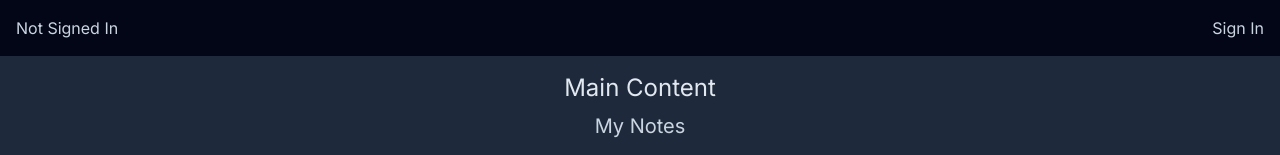
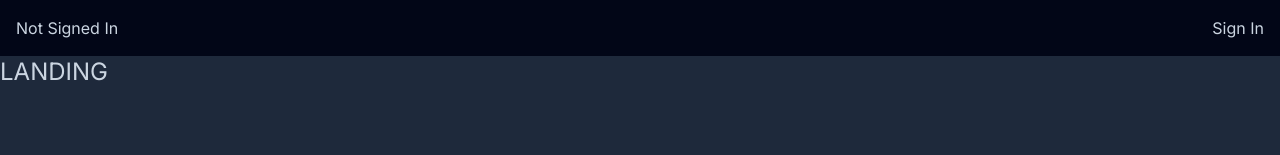
Before and after one commit to aecial/next_try, a Next.js app: page / in a window 1280 px wide. Shown: the top 155 px of the page. Built offline with nearby package versions, Linux system fonts and the light colour scheme; no server answers; the database is empty.

Commit message:
dynamic index page

```diff
--- a/app/layout.js
+++ b/app/layout.js
@@ -13,6 +13,7 @@ export const metadata = {
 
 export default async function RootLayout({ children }) {
   const session = await getServerSession();
+  if (session) {
     return (
       <html lang="en">
         <body className={`${inter.className} bg-slate-800 text-slate-300`}>
@@ -24,4 +25,19 @@ export default async function RootLayout({ children }) {
         </body>
       </html>
     );
+  } else {
+    return (
+      <html lang="en">
+        <body className={`${inter.className} bg-slate-800 text-slate-300`}>
+          <SessionProvider session={session}>
+            <Navbar />
+            <div className="content-height ">
+              <h1 className="text-2xl">LANDING</h1>
+            </div>
+            <Footer />
+          </SessionProvider>
+        </body>
+      </html>
+    );
   }
+}
```
Lines whose indentation alone changed are shown as unchanged.
